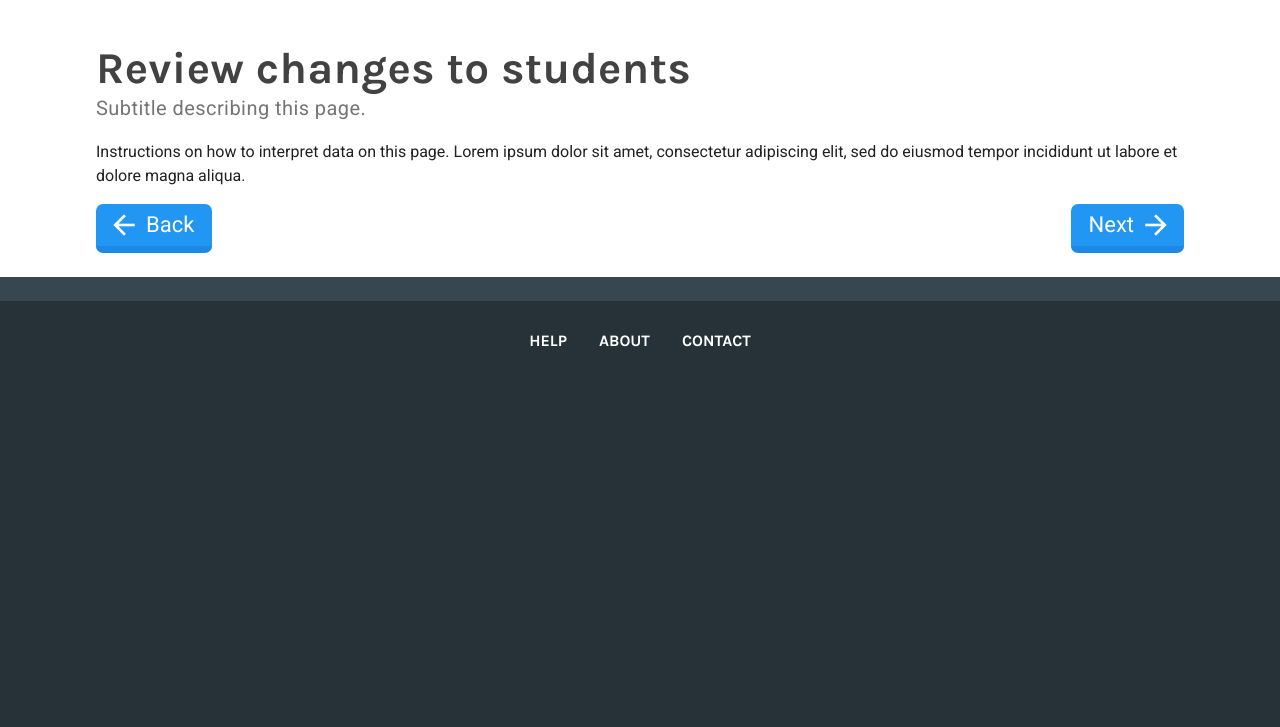
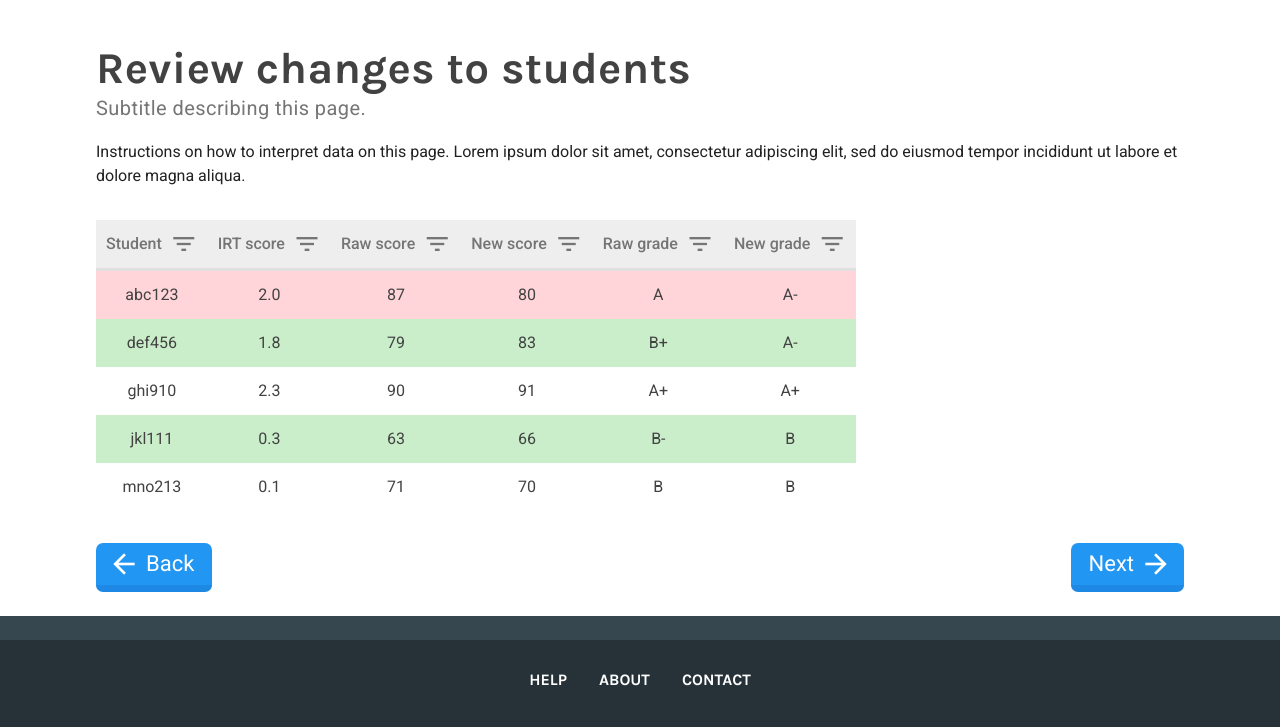
Before and after one commit to genericity/test-analysis, a Flask app: page /review in a window 1280 px wide. Shown: the part 192-919 px from the top of the page. Before the commit the page ends 539 px from the top, so only its background shows below. Run offline with Flask 2, Linux system fonts and the light colour scheme.

Commit message:
Added fake data to the 'review student changes' page.

```diff
--- a/templates/review.html
+++ b/templates/review.html
@@ -6,6 +6,60 @@
                 Instructions on how to interpret data on this page. Lorem ipsum dolor sit amet, consectetur adipiscing elit, sed do eiusmod tempor incididunt ut labore et dolore magna aliqua.
             </p>
             <section id="review">
+                <table class="sortable-theme-minimal sorted-table" data-sortable>
+                    <thead>
+                        <tr>
+                            <th>Student</th>
+                            <th>IRT score</th>
+                            <th>Raw score</th>
+                            <th>New score</th>
+                            <th>Raw grade</th>
+                            <th>New grade</th>
+                        </tr>
+                    </thead>
+                    <tbody>
+                        <tr class="poor">
+                            <td>abc123</td>
+                            <td>2.0</td>
+                            <td>87</td>
+                            <td>80</td>
+                            <td>A</td>
+                            <td>A-</td>
+                        </tr>
+                        <tr class="good">
+                            <td>def456</td>
+                            <td>1.8</td>
+                            <td>79</td>
+                            <td>83</td>
+                            <td>B+</td>
+                            <td>A-</td>
+                        </tr>
+                        <tr class="neutral">
+                            <td>ghi910</td>
+                            <td>2.3</td>
+                            <td>90</td>
+                            <td>91</td>
+                            <td>A+</td>
+                            <td>A+</td>
+                        </tr>
+                        <tr class="good">
+                            <td>jkl111</td>
+                            <td>0.3</td>
+                            <td>63</td>
+                            <td>66</td>
+                            <td>B-</td>
+                            <td>B</td>
+                        </tr>
+                        <tr class="neutral">
+                            <td>mno213</td>
+                            <td>0.1</td>
+                            <td>71</td>
+                            <td>70</td>
+                            <td>B</td>
+                            <td>B</td>
+                        </tr>
+                    </tbody>
+                </table>
             </section>
             <a class="button reversed-button" id="back-button" href="{{ url_for('grades_page') }}">
                 <span class="button-icon material-icons">arrow_back</span>
```
